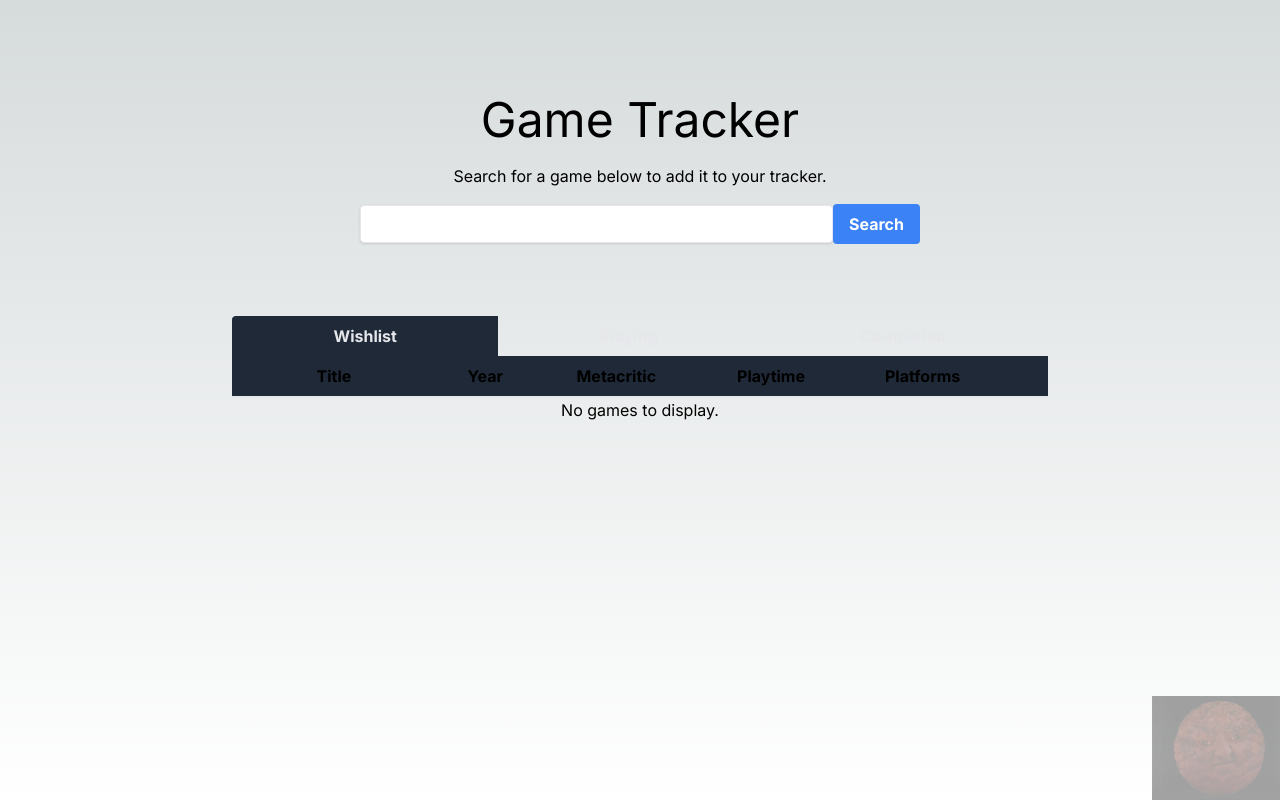
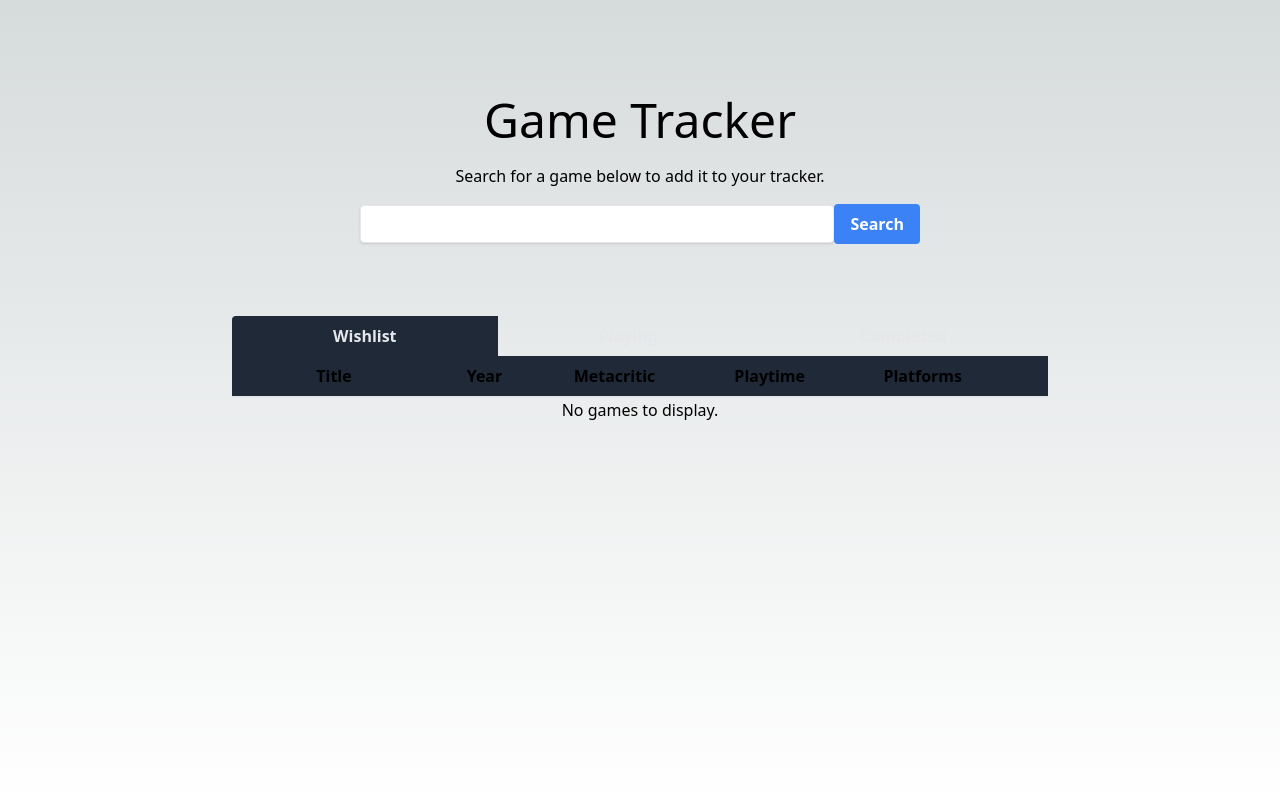
Before and after one commit to zach-morrison/game-tracker, a Next.js app: page / in a window 1280 px wide. Built offline with nearby package versions, Linux system fonts and the light colour scheme.

Commit message:
added a few additions

```diff
--- a/src/pages/App.jsx
+++ b/src/pages/App.jsx
@@ -50,6 +50,7 @@
   const searchGames = () => {
     axios.post('/api/searchGames', {name: gameToAdd})
     .then((response) => {
+      response.data[4].background_image = '';
       setResults(response.data);
       console.log('list below:');
       console.log(response.data);
--- a/src/pages/components/ResultsList.jsx
+++ b/src/pages/components/ResultsList.jsx
@@ -33,7 +33,7 @@
 
       <div className="max-h-64 overflow-scroll p-2">
         {results && shownObj.shown && results.map((game, i) => <div key={i} className="flex justify-between p-2 border-b-2 border-sky-800">
-        <img src={game.background_image} alt="Game Cover Art" width={'128px'}/>
+        <img src={game.background_image || "meatball.png"} alt="Game Cover Art" width={'128px'}/>
           <div className="flex items-center text-2xl">{game.name}</div>
           <button onClick={() => selectGame(game)}>Add to {section}</button>
           </div>)}
--- a/src/pages/index.js
+++ b/src/pages/index.js
@@ -6,14 +6,8 @@
 
 export default function Home() {
   return (
-    <main className="flex flex-col min-h-screen justify-between">
-      <div className={`flex flex-col items-center ${inter.className} p-24`}
-    >
+    <main className="flex flex-col min-h-screen justify-between items-center ${inter.className} p-24">
       <App />
-      </div>
-      <div className={'flex flex-col items-end justify-between'}>
-        <img src="meatball.png" alt="Meatball Man" width="128" height="128" style={{opacity:"0.4"}}/>
-      </div>
     </main>
   )
 }
```
